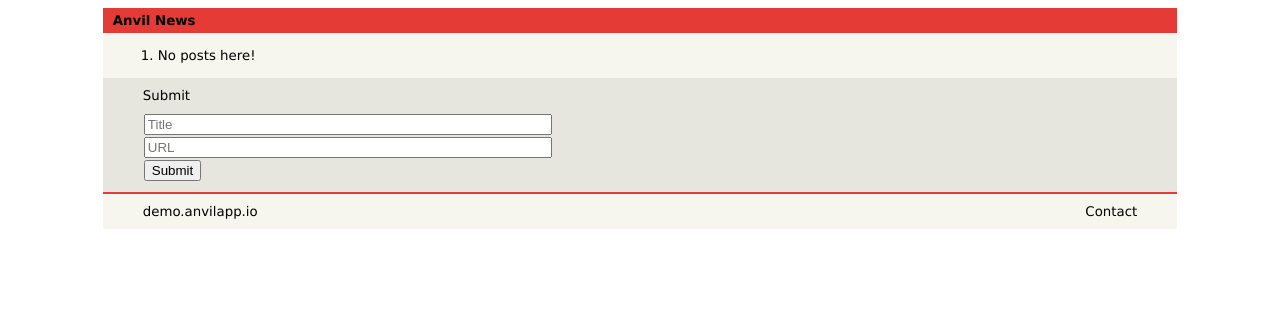
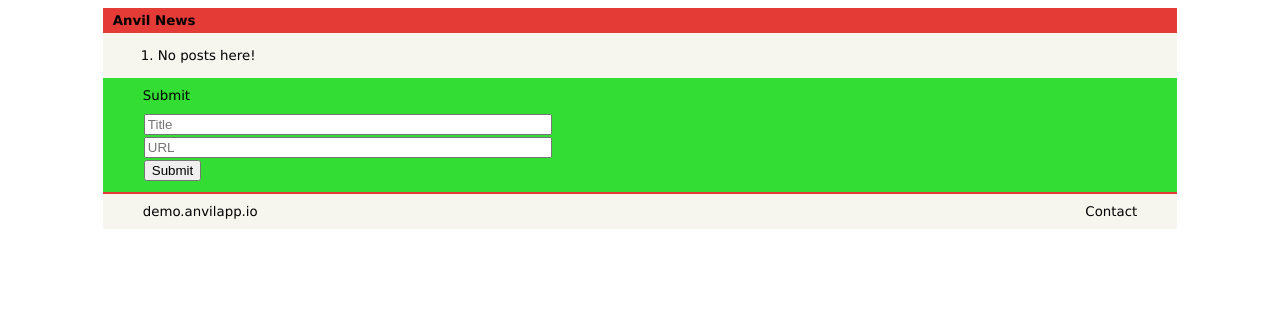
Before and after one commit to KevinGreene/anvil-news, a Flask app: page / in a window 1280 px wide. Shown: the top 333 px of the page. Run offline with Flask 2, Linux system fonts and the light colour scheme; data that the repository does not hold is empty.

Commit message:
Update index.html

```diff
--- a/templates/index.html
+++ b/templates/index.html
@@ -61,7 +61,7 @@
         }
         .submit {
             padding: 10px 40px;
-            background-color: #e6e6df;
+            background-color: #33DD33;
         }
         .submit .text {
             padding-bottom: 10px;
```
